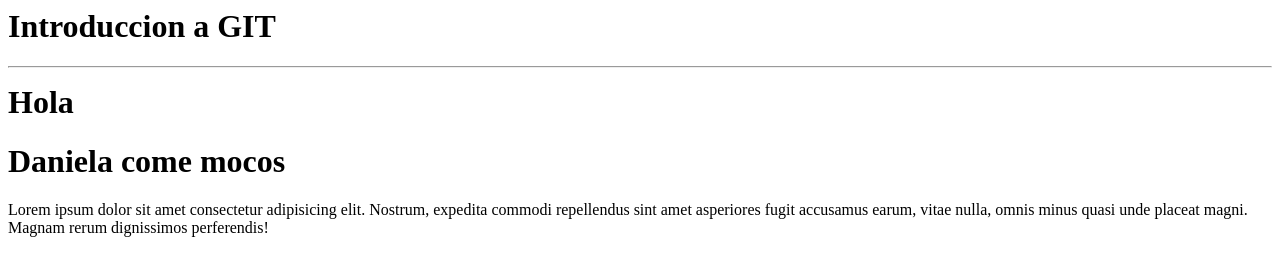
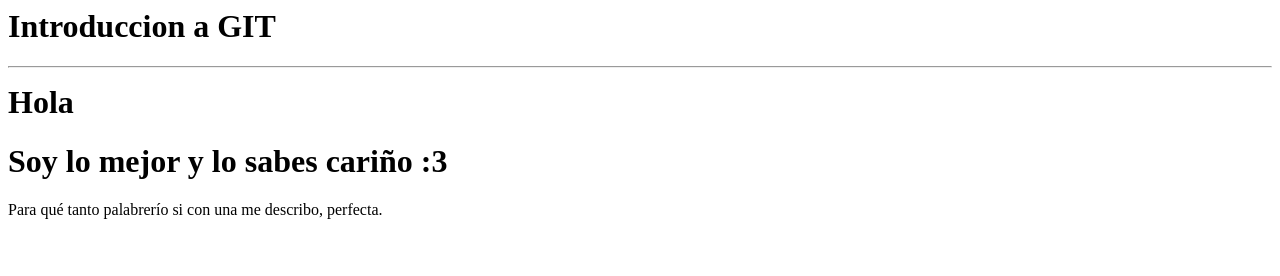
Before and after one commit to ADEP-123/AprendiendoGit, a plain HTML site: page index.html in a window 1280 px wide. Drawn offline with Linux system fonts and the light colour scheme.

Commit message:
Añadiendo perfeccion

```diff
--- a/index.html
+++ b/index.html
@@ -7,7 +7,7 @@
 		<h1>Introduccion a GIT<h1>
 		<hr>Hola</hr>
 
-		<h1>Daniela come mocos</h1>
-		<p>Lorem ipsum dolor sit amet consectetur adipisicing elit. Nostrum, expedita commodi repellendus sint amet asperiores fugit accusamus earum, vitae nulla, omnis minus quasi unde placeat magni. Magnam rerum dignissimos perferendis!</p>
+		<h1>Soy lo mejor y lo sabes cariño :3</h1>
+		<p>Para qué tanto palabrerío si con una me describo, perfecta.</p>
 	</body>
 </html>
```
